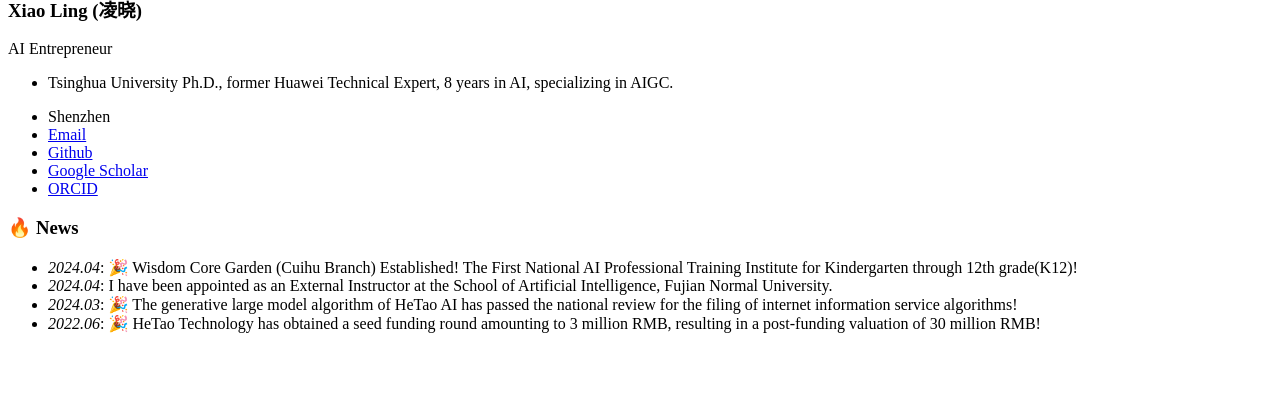
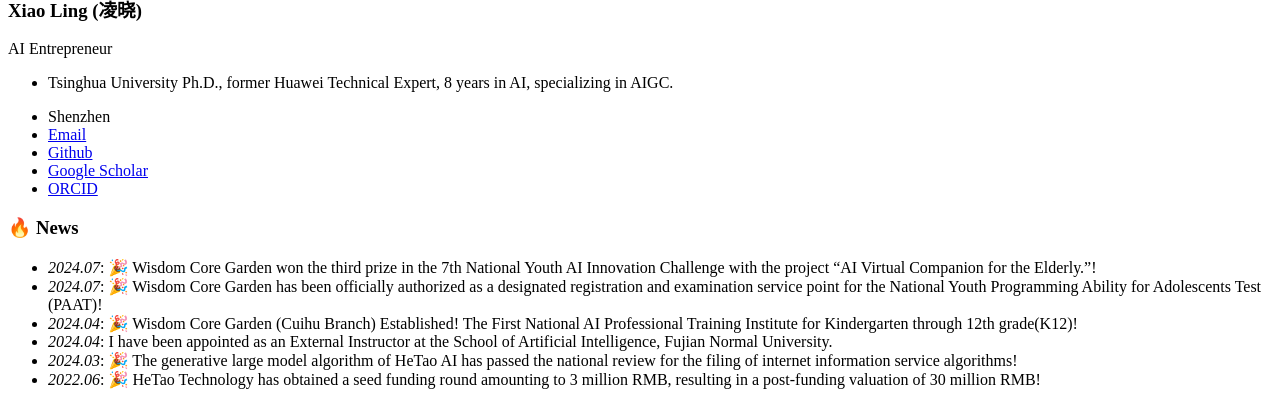
Before and after one commit to AILingXiao/AILingXiao.github.io, a Jekyll site: the page built from _pages/includes/news.md, in a window 1280 px wide, cut to the strip 548-953 px from the top of the page. Built offline with Jekyll 4.4.1, drawn with Linux system fonts in a browser that asks for light colours; our own code applies the rules of GitHub Pages for plain Markdown files; before the commit the page ends 900 px from its top, so only the background shows below that.

Commit message:
Update news.md

```diff
--- a/_pages/includes/news.md
+++ b/_pages/includes/news.md
@@ -1,4 +1,6 @@
 # 🔥 News
+- *2024.07*: 🎉 Wisdom Core Garden won the third prize in the 7th National Youth AI Innovation Challenge with the project "AI Virtual Companion for the Elderly."!
+- *2024.07*: 🎉 Wisdom Core Garden has been officially authorized as a designated registration and examination service point for the National Youth Programming Ability for Adolescents Test (PAAT)!
 - *2024.04*: 🎉 Wisdom Core Garden (Cuihu Branch) Established! The First National AI Professional Training Institute for Kindergarten through 12th grade(K12)!
 - *2024.04*: I have been appointed as an External Instructor at the School of Artificial Intelligence, Fujian Normal University.
 - *2024.03*: 🎉 The generative large model algorithm of HeTao AI has passed the national review for the filing of internet information service algorithms!
```
